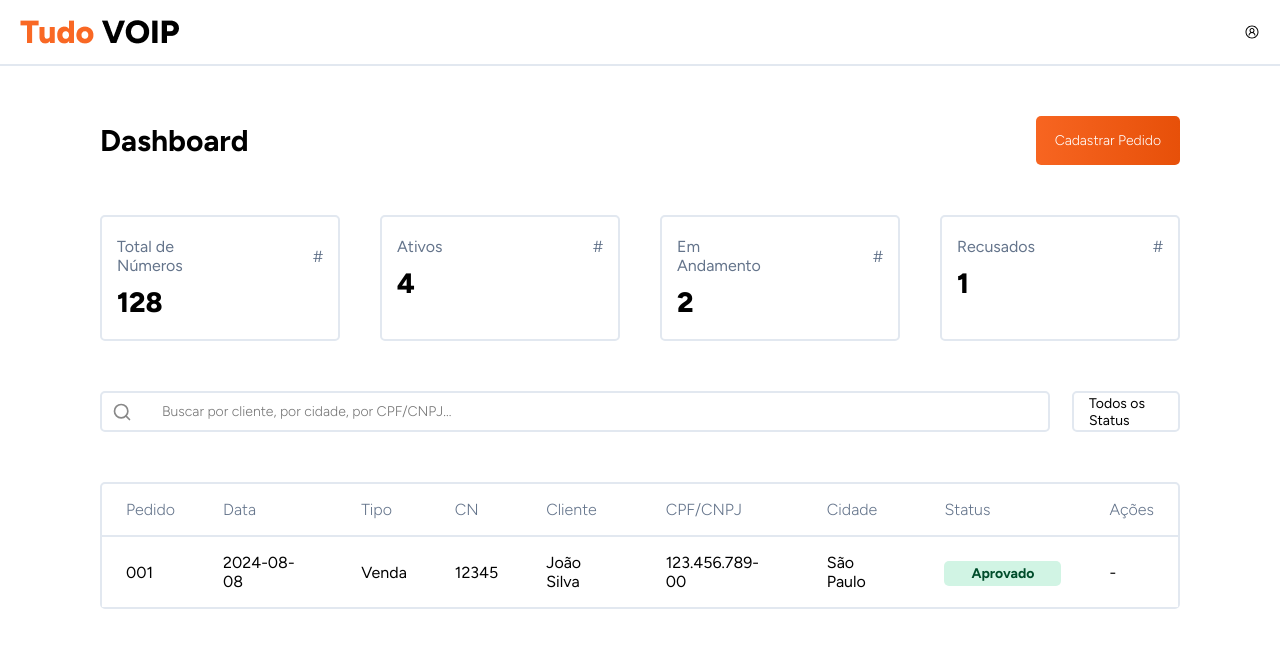
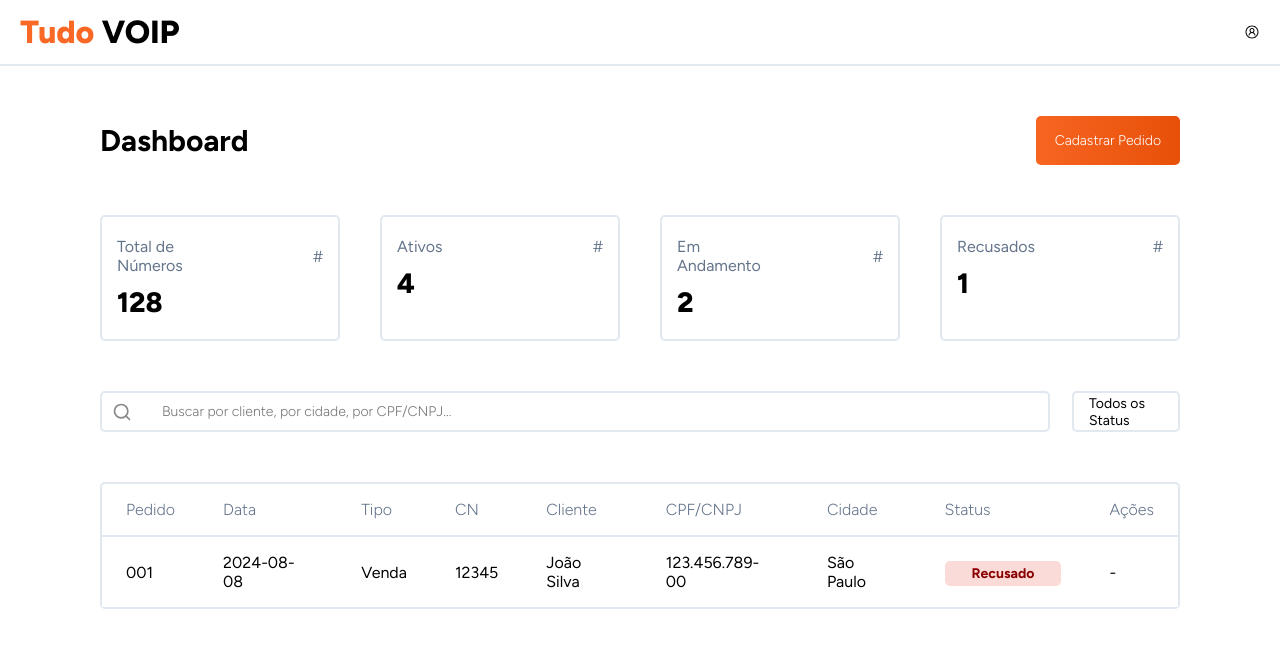
Before and after one commit to viitor14/front-tudo-voip, a React (Vite) app: page / in a window 1280 px wide. Shown: the top 648 px of the page. Built offline with nearby package versions, Linux system fonts and the light colour scheme.

Commit message:
status muda de cor de acordo com sua atualização

```diff
--- a/src/pages/Home/Home.jsx
+++ b/src/pages/Home/Home.jsx
@@ -1,5 +1,5 @@
 import { Container } from '../../styles/GlobalStyles';
-import { DivTitle, Title, BoxInfoDashboard, DivFilter, Table } from './styled';
+import { DivTitle, Title, BoxInfoDashboard, DivFilter, Table, StatusSpan } from './styled';
 
 import dados from './teste.json';
 
@@ -64,7 +64,7 @@ export default function Home() {
               <td>{pedido.cpfCnpj}</td>
               <td>{pedido.cidade}</td>
               <td className="textStatus">
-                <span>{pedido.status}</span>
+                <StatusSpan status={pedido.status}>{pedido.status}</StatusSpan>
               </td>
               <td>-</td>
             </tr>
--- a/src/pages/Home/styled.js
+++ b/src/pages/Home/styled.js
@@ -45,15 +45,6 @@ export const Table = styled.table`
   tbody .textStatus {
   }
 
-  .textStatus > span {
-    font-weight: bold;
-    background: rgba(209, 244, 228, 1);
-    border-radius: 5px;
-    color: rgba(0, 77, 43, 1);
-    padding: 4px 27px;
-    font-size: 14px;
-  }
-
   th,
   td {
     padding: 16px 24px;
@@ -69,3 +60,26 @@ export const Table = styled.table`
     background: #fff;
   }
 `;
+
+export const StatusSpan = styled.span`
+  font-weight: bold;
+  border-radius: 5px;
+  padding: 4px 27px;
+  font-size: 14px;
+  background: ${({ status }) =>
+    status === 'Ativo'
+      ? 'rgba(209, 244, 228, 1)'
+      : status === 'Em Andamento'
+        ? 'rgba(255, 244, 184, 1)'
+        : status === 'Recusado'
+          ? 'rgba(250, 219, 216, 1)'
+          : '#fff'};
+  color: ${({ status }) =>
+    status === 'Ativo'
+      ? 'rgba(0, 77, 43, 1)'
+      : status === 'Em Andamento'
+        ? 'rgba(140, 109, 0, 1)'
+        : status === 'Recusado'
+          ? 'rgba(139, 0, 0, 1)'
+          : '#fff'};
+`;
--- a/src/pages/Home/teste.json
+++ b/src/pages/Home/teste.json
@@ -7,6 +7,6 @@
     "cliente": "João Silva",
     "cpfCnpj": "123.456.789-00",
     "cidade": "São Paulo",
-    "status": "Aprovado"
+    "status": "Recusado"
   }
 ]
```
